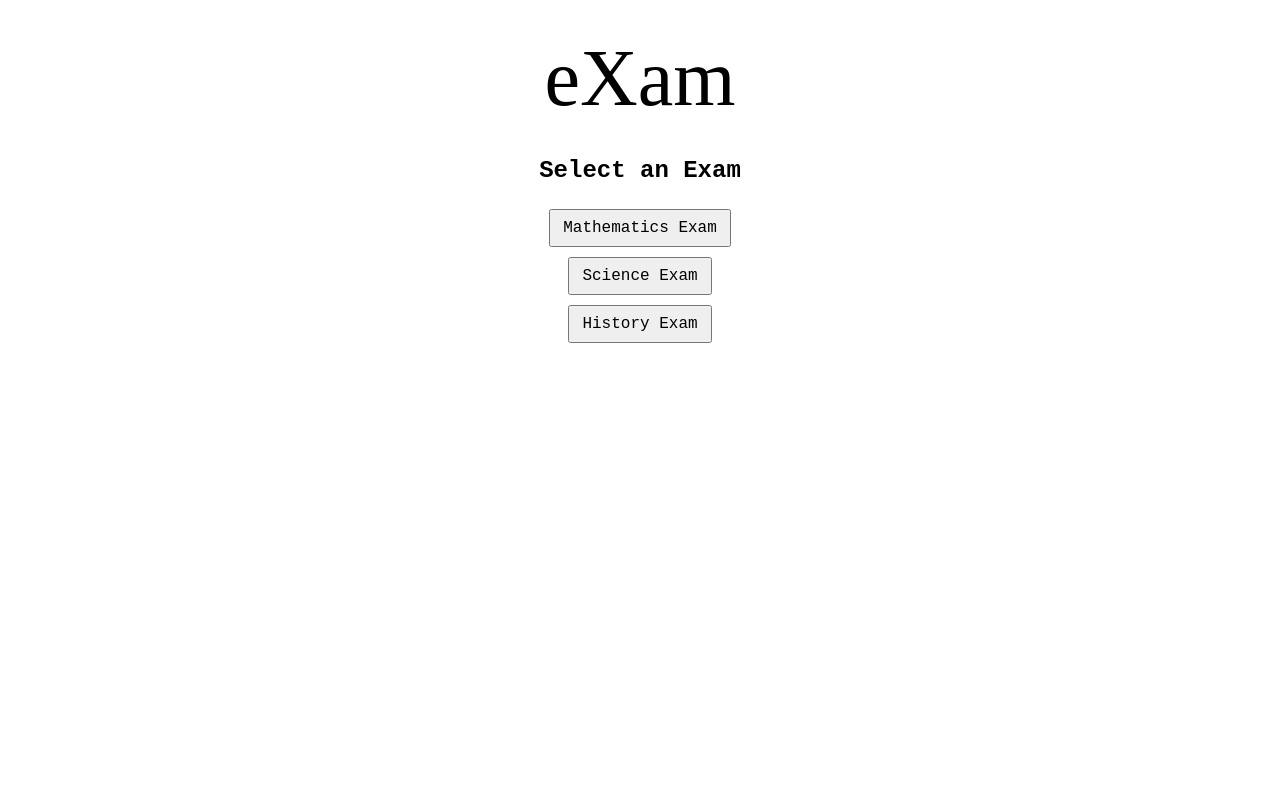
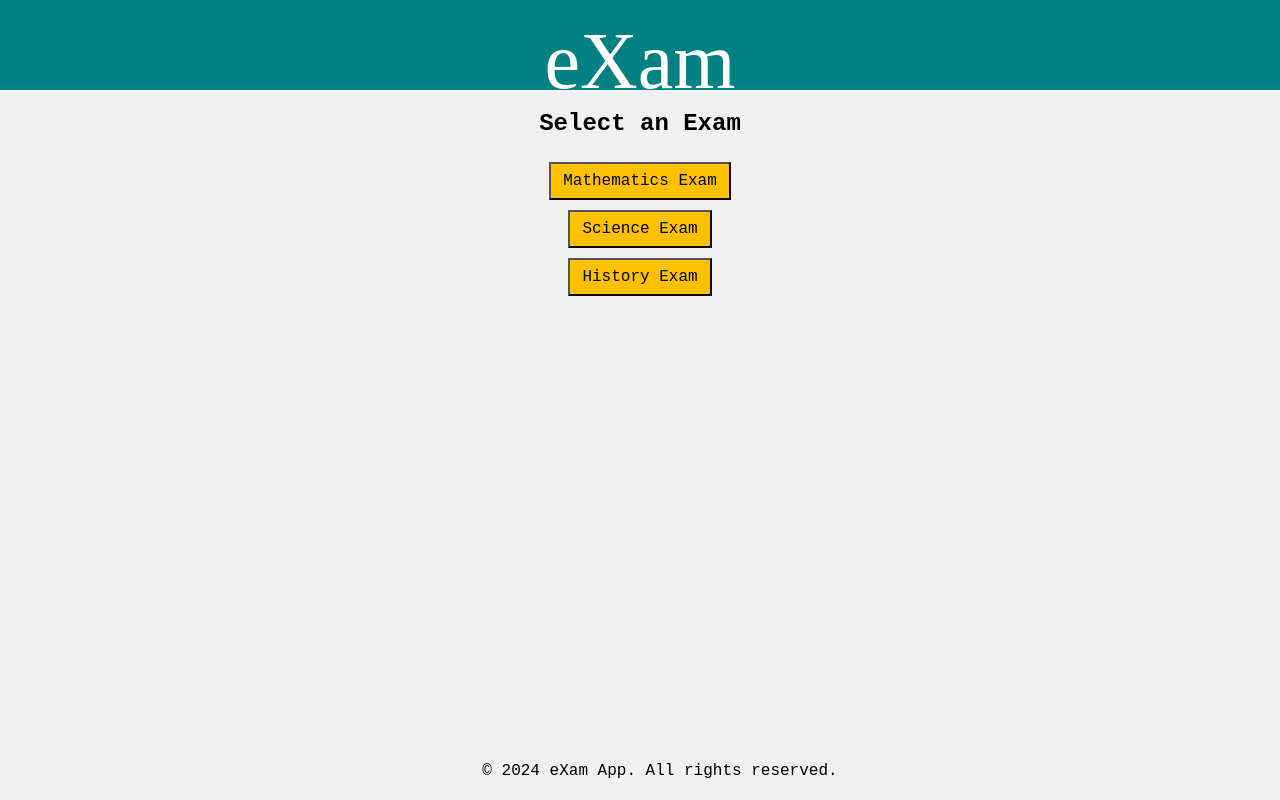
Before and after one commit to Johanneshaug/exam, a React (Create React App) app: page / in a window 1280 px wide. Built offline with nearby package versions, Linux system fonts and the light colour scheme.

Commit message:
Header and footer added, new colorscheme

```diff
--- a/src/App.css
+++ b/src/App.css
@@ -1,44 +1,65 @@
+body, html {
+  margin: 0;
+  padding: 0;
+  width: 100%;
+  height: 100%;
+}
+
 .App {
   font-family: 'Courier New', serif;
-  margin: 20px;
+  text-align: center;
+  display: flex;
+  flex-direction: column;
+  min-height: 100vh; /* Ensure the App takes at least the full viewport height */
+}
+
+/* Adjust header styles */
+.app-header {
+  width: 100%;
+  position: fixed;
+  top: 0;
+  left: 0;
+  display: flex;
+  justify-content: center;
+  align-items: center;
+  height: 120px; /* Set a fixed height for the header */
+  box-shadow: 0 2px 4px rgba(0,0,0,0.1); /* Add a subtle shadow for depth */
+  z-index: 1000; /* Ensure header is above other content */
+}
+header {
+  background-color: #008080;
+  display: flex;
+  justify-content: center;
+  align-items: center;
+}
+
+.logo {
+  font-family: 'Academy Engraved LET', serif;
+  font-size: 500%;
+  background: none;
+  color: #ffffff;
+  border: none;
+  cursor: pointer;
+  line-height: 1.2;  /* Adjust this value as needed */
+  height: 1em;
+  vertical-align: text-top;
+  display: inline-block;
+  white-space: nowrap;
+  overflow: visible;
   text-align: center;
 }
 
-.App-logo {
-  height: 40vmin;
-  pointer-events: none;
+.main-content {
+  padding-top: 140px; /* Increased padding to ensure content starts below header */
+  flex: 1;
+  display: flex;
+  flex-direction: column;
+  width: 100%;
+  box-sizing: border-box;
 }
 
-@media (prefers-reduced-motion: no-preference) {
-  .App-logo {
-    animation: App-logo-spin infinite 20s linear;
-  }
-}
-
-@keyframes App-logo-spin {
-  from {
-    transform: rotate(0deg);
-  }
-  to {
-    transform: rotate(360deg);
-  }
-}
-
-
-
-.logo {
-  display: inline-block;
-  font-family: 'Academy Engraved LET', serif;
-  font-size: 500%;
-  background: none;
-  border: none;
-  cursor: pointer;
-}
-
-h1 {
-  font-family: 'Academy Engraved LET', serif;
-  text-align: center;
-  color: #333;
+body {
+  background-color: #F0F0F0;
 }
 
 button {
@@ -46,6 +67,9 @@ button {
   margin: 5px 0;
   padding: 8px 12px;
   font-size: 16px;
+  cursor: pointer;
+  background-color: #FFC000;
+  color: #000000;
 }
 
 .question, .review-question {
@@ -61,12 +85,13 @@ input[type="text"], input[type="number"] {
   margin-top: 5px;
   box-sizing: border-box;
   outline: none;
+  caret-color: #7f7f7f;
 }
 
 .noBullets {
-  list-style-type: none; /* This removes the bullets */
-  padding: 0;           /* Removes the default padding */
-  margin: 0;            /* Removes margin for some browsers */
+  list-style-type: none;
+  padding: 0;
+  margin: 0;
 }
 
 .spin {
@@ -77,7 +102,7 @@ input[type="text"], input[type="number"] {
   display: flex;
   flex-direction: row;
   gap: 10px;
-  justify-content: center; /* Center the buttons horizontally */
+  justify-content: center;
   align-items: center;
 }
 
@@ -132,3 +157,23 @@ input[type="text"], input[type="number"] {
   outline: 2px solid #007bff;
   outline-offset: 2px;
 }
+
+/* Override button styles for the logo */
+.app-header .logo {
+  background-color: transparent;
+  color: #000;
+  font-size: 500%;
+  padding: 0;
+  margin: 0;
+}
+
+footer {
+  background-color: #F0F0F0;
+  padding: 20px;
+  text-align: center;
+  width: 100%;
+  position: fixed;
+  bottom: 0;
+  left: 0;
+  z-index: 1000;
+}
--- a/src/App.js
+++ b/src/App.js
@@ -28,7 +28,10 @@ function App() {
 
   return (
     <div className="App">
-      <button onClick={handleRestart} className="logo" >eXam</button>
+      <header>
+        <button onClick={handleRestart} className="logo">eXam</button>
+      </header>
+      <main>
         {currentView === 'list' && <ExamList exams={examsData} onSelectExam={handleSelectExam} />}
         {currentView === 'exam' && selectedExam && (
           <Exam exam={selectedExam} onSubmit={handleSubmitExam} />
@@ -40,6 +43,10 @@ function App() {
             onRestart={handleRestart}
           />
         )}
+      </main>
+      <footer className="app-footer">
+        © {new Date().getFullYear()} eXam App. All rights reserved.
+      </footer>
     </div>
   );
 }
```
Lines whose indentation alone changed are shown as unchanged.
